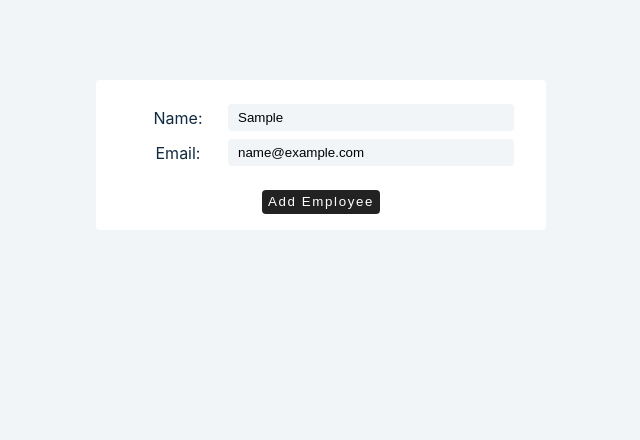
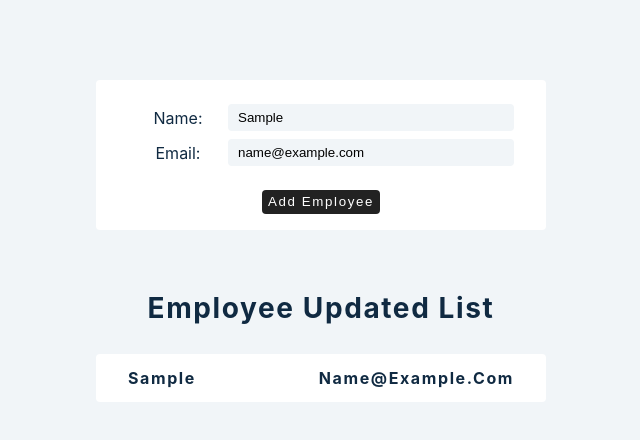
Before and after one commit to VertikaJain/music-classification-python, a React (Create React App) app: page / in a window 1280 px wide. Both pictures are taken after typing "Sample", "name@example.com" into the empty fields and a click on the button "Add Employee". Shown: the top 440 px of the page, without its empty margins (319-959 px from the left). Built offline with nearby package versions, Linux system fonts and the light colour scheme.

Commit message:
Adding item to List with controlled inputs

```diff
--- a/src/4-forms/controlledInputs.js
+++ b/src/4-forms/controlledInputs.js
@@ -4,10 +4,16 @@ const ControlledInputs = () => {
 
     const [firstName, setFirstName] = useState('')
     const [email, setEmail] = useState('')
+    const [employees, setEmployee] = useState([])
 
     const handleSubmit = (e) => {
         e.preventDefault() // to prevent the page to reload by default on submit event.
-        console.log(firstName,email);
+        if (!firstName || !email) {
+            console.log("incorrect entry..");
+        } else {
+            let newPeople = [...employees, { id: new Date().getTime(), firstName, email }]
+            setEmployee(newPeople)
+        }
     }
 
     return (
@@ -22,10 +28,18 @@ const ControlledInputs = () => {
                     </div>
                     <div className="form-control">
                         <label htmlFor="email">Email: </label>
-                        <input type="text" id="email" name="email" value={email} onChange={(e) => setEmail(e.target.value)}/>
+                        <input type="text" id="email" name="email" value={email} onChange={(e) => setEmail(e.target.value)} />
                     </div>
                     <button type="submit">Add Employee</button>
                 </form>
+                <h3>Employee updated List</h3>
+                {employees.map(employee => {
+                    let { id, firstName, email } = employee
+                    return <div key={id} className="item">
+                        <h4>{firstName}</h4>
+                        <h4>{email}</h4>
+                    </div>
+                })}
             </article>
         </>
     )
```
